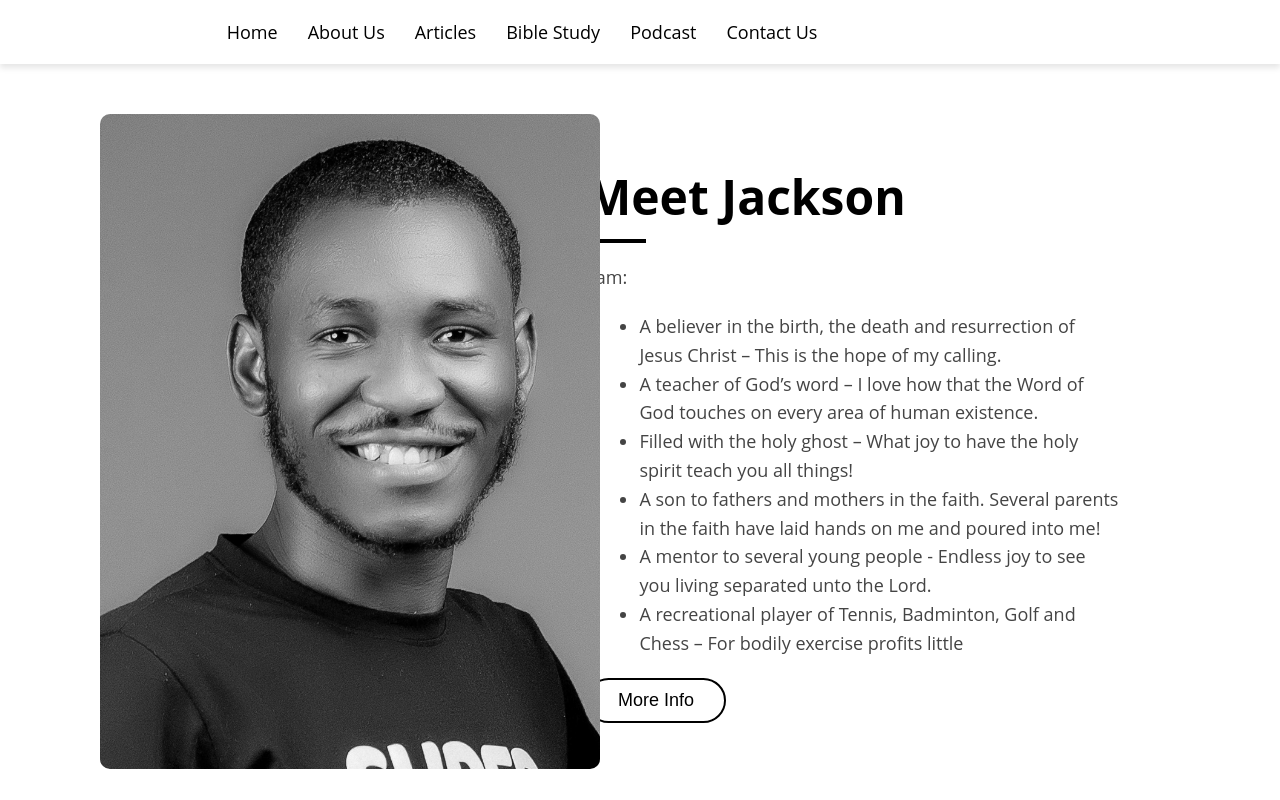
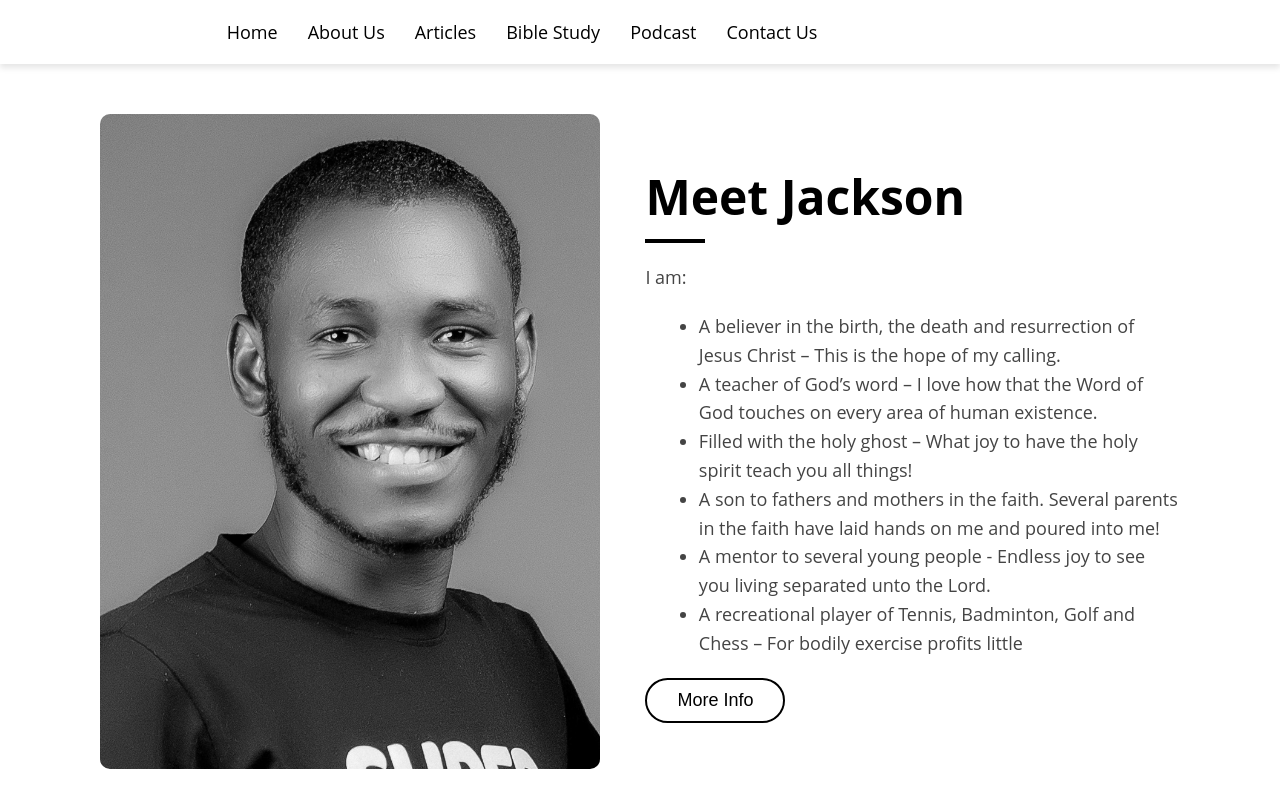
Before and after one commit to princesszion/JAPortfolio, a React (Create React App) app in the folder my-portfolio/: page /about in a window 1280 px wide. Shown: the top 800 px of the page. Built offline with nearby package versions, Linux system fonts and the light colour scheme.

Commit message:
edited design

```diff
--- a/my-portfolio/src/components/About.module.css
+++ b/my-portfolio/src/components/About.module.css
@@ -108,9 +108,48 @@
   margin-bottom: 20px;
 }
 
+
+.aboutText1 {
+  max-width: 55%;
+  padding-left: 30px;
+}
+
+.aboutText1 ul {
+  padding-left: 10%;
+}
+
+.aboutText1 h1 {
+  font-size: 48px;
+  margin-bottom: 10px;
+  font-weight: bold;
+  margin-left: 10%;
+}
+
+.headingLine1 {
+  width: 60px;
+  height: 4px;
+  background-color: #000;
+  margin-bottom: 20px;
+  margin-left: 10%;
+}
+
+.aboutText1 p {
+  font-size: 18px;
+  color: #444;
+  line-height: 1.6;
+  margin-bottom: 20px;
+  margin-left: 10%;
+}
+
 .buttons {
   display: flex;
   gap: 20px;
+}
+
+.buttons {
+  display: flex;
+  gap: 20px;
+  margin-left: 10%;
 }
 
 .moreInfoBtn, .resumeBtn {
@@ -127,7 +166,22 @@
   border: 2px solid #000;
 }
 
-.moreInfoBtn:hover {
+.moreInfoBtn1{
+  padding: 10px 30px;
+  border: 1px solid #000;
+  cursor: pointer;
+  font-size: 18px;
+  border-radius: 50px;
+  margin-left: 10%;
+}
+
+.moreInfoBtn1 {
+  background-color: #fff;
+  color: #000;
+  border: 2px solid #000;
+  margin-left: 10%;
+}
+.moreInfoBtn1:hover {
   background-color: #000;
   color: #fff;
 }
--- a/my-portfolio/src/components/AboutPage.js
+++ b/my-portfolio/src/components/AboutPage.js
@@ -1,75 +1,3 @@
-
-// import React, { useState } from 'react';
-// import styles from './About.module.css';
-
-// const AboutPage = () => {
-//   const [showMoreInfo, setShowMoreInfo] = useState(false);
-
-//   const handleMoreInfoClick = () => {
-//     setShowMoreInfo(!showMoreInfo);
-//   };
-
-//   const handleResumeClick = () => {
-//     window.location.href = 'path/to/your/resume.pdf'; // Update this with the actual URL to the resume file
-//   };
-
-//   const imageUrl = "https://drive.google.com/file/d/11F_vi0vXAsinCibiOrYejXhUC2F6dXSA/view?usp=drive_link";
-//   const imageUrl2 = "https://media.istockphoto.com/id/1492247375/photo/business-woman-portrait-and-lawyer-at-a-law-firm-feeling-proud-of-corporate-vision-happiness.jpg?s=1024x1024&w=is&k=20&c=kipqwc3btIsUaYY0YKTUrWa5dXWk-y4GcCcHbpfCyog=";
-
-//   return (
-//     <div className={styles.aboutPage}>
-//       <main className={styles.mainContent}>
-//         <div className={styles.profilePictureContainer}>
-//           <div className={styles.blueBackdrop}></div>
-//           <img className={styles.profilePicture} src={imageUrl} alt="Kenedy Jackson" />
-//         </div>
-//         <div className={styles.aboutText}>
-//           <h1>About Myself</h1>
-//           <div className={styles.headingLine}></div>
-//           <p>Inappropriate behavior is often laughed off as “boys will be boys,” women face higher conduct standards especially in the workplace. That’s why it’s crucial that, as women, our behavior on the job is beyond reproach. Inappropriate behavior is often laughed off as “boys will be boys,” women face higher.</p>
-//           <p>That’s why it’s crucial that, as women, our behavior on the job is beyond reproach. Inappropriate behavior is often laughed.</p>
-//           {showMoreInfo && (
-//             <div className={styles.moreInfo}>
-//               <p>Here is more information about myself. You can add more detailed content here...</p>
-//             </div>
-//           )}
-//           <div className={styles.buttons}>
-//             <button className={styles.moreInfoBtn} onClick={handleMoreInfoClick}>
-//               {showMoreInfo ? 'Show Less' : 'More Info'}
-//             </button>
-//             <button className={styles.resumeBtn} onClick={handleResumeClick}>Resume</button>
-//           </div>
-//         </div>
-//       </main>
-//       <main className={styles.mainContent}>
-//         <div className={styles.aboutText}>
-//           <h1>About Myself</h1>
-//           <div className={styles.headingLine}></div>
-//           <p>Inappropriate behavior is often laughed off as “boys will be boys,” women face higher conduct standards especially in the workplace. That’s why it’s crucial that, as women, our behavior on the job is beyond reproach. Inappropriate behavior is often laughed off as “boys will be boys,” women face higher.</p>
-//           <p>That’s why it’s crucial that, as women, our behavior on the job is beyond reproach. Inappropriate behavior is often laughed.</p>
-//           {showMoreInfo && (
-//             <div className={styles.moreInfo}>
-//               <p>Here is metailed content here...</p>
-//             </div>
-//           )}
-//           <div className={styles.buttons}>
-//             <button className={styles.moreInfoBtn} onClick={handleMoreInfoClick}>
-//               {showMoreInfo ? 'Show Less' : 'More Info'}
-//             </button>
-//             <button className={styles.resumeBtn} onClick={handleResumeClick}>Resume</button>
-//           </div>
-//         </div>
-//         <div className={styles.profilePictureContainer}>
-//           <div className={styles.blueBackdrop}></div>
-//           <img className={styles.profilePicture} src={imageUrl2} alt="Kenedy Jackson" />
-//         </div>
-//       </main>
-//     </div>
-//   );
-// };
-
-// export default AboutPage;
-
 import React, { useState } from 'react';
 import styles from './About.module.css';
 import image1 from '../assets/images/Jackson.png';
@@ -91,9 +19,9 @@ const AboutPage = () => {
           <div className={styles.blueBackdrop}></div>
           <img className={styles.profilePicture} src={image1} alt="Kenedy Jackson" />
         </div>
-        <div className={styles.aboutText}>
+        <div className={styles.aboutText1}>
           <h1>Meet Jackson</h1>
-          <div className={styles.headingLine}></div>
+          <div className={styles.headingLine1}></div>
           <p>I am:</p>
           <p>
           <ul>
@@ -113,8 +41,8 @@ const AboutPage = () => {
         </ul></p>
             </div>
           )}
-          <div className={styles.buttons}>
-            <button className={styles.moreInfoBtn} onClick={handleMoreInfoClick}>
+          <div className={styles.buttons1}>
+            <button className={styles.moreInfoBtn1} onClick={handleMoreInfoClick}>
               {showMoreInfo ? 'Show Less' : 'More Info'}
             </button>
           </div>
--- a/my-portfolio/src/components/ArticleDetails.js
+++ b/my-portfolio/src/components/ArticleDetails.js
@@ -3,7 +3,7 @@ import { useParams } from 'react-router-dom';
 import axios from 'axios';
 import styles from './ArticleDetails.module.css';
 
-const BASE_URL = 'http://127.0.0.1:8000';
+const BASE_URL = 'http://212.129.37.106:8081';
 
 const ArticleDetails = () => {
   const { id } = useParams();
--- a/my-portfolio/src/components/ArticlesPage.js
+++ b/my-portfolio/src/components/ArticlesPage.js
@@ -3,15 +3,20 @@ import { Link } from 'react-router-dom';
 import axios from 'axios';
 import styles from './Articles.module.css';
 
-const BASE_URL = 'http://127.0.0.1:8000'; // Base URL for Django server
+const BASE_URL = 'http://127.0.0.1:8000/api/api/'; // Base URL for Django server
 
 const ArticlesPage = () => {
   const [selectedCategory, setSelectedCategory] = useState(0); // Use ID 0 for "All Categories"
   const [articles, setArticles] = useState([]);
   const [categories, setCategories] = useState([]);
+  const https = require('https');
 
+
+  const agent = new https.Agent({
+    rejectUnauthorized: false
+  });
   useEffect(() => {
-    axios.get(`${BASE_URL}/api/api/categories/`)
+    axios.get('http://212.129.37.106:8081/api/api/categories/',{ httpsAgent:agent})
       .then(response => {
         console.log('Categories fetched:', response.data); // Debugging log
         setCategories([{ id: 0, name: 'All Categories' }, ...response.data]);
@@ -20,7 +25,7 @@ const ArticlesPage = () => {
         console.error('Error fetching categories:', error);
       });
 
-    axios.get(`${BASE_URL}/api/api/blogposts/`)
+    axios.get('http://212.129.37.106:8081/api/api/blogposts/')
       .then(response => {
         console.log('Articles fetched:', response.data); // Debugging log
         setArticles(response.data);
--- a/my-portfolio/src/components/BibleStudyPage.js
+++ b/my-portfolio/src/components/BibleStudyPage.js
@@ -3,7 +3,7 @@ import axios from 'axios';
 import styles from './BibleStudy.module.css';
 import bibleImage from '../assets/images/bible.jpg'; // Replace with the actual path to your image
 
-const BASE_URL = 'http://127.0.0.1:8000';
+const BASE_URL = '"http://212.129.37.106:8081/';
 
 const BibleStudyPage = () => {
   const [formData, setFormData] = useState({
@@ -25,7 +25,7 @@ const BibleStudyPage = () => {
 
   const handleSubmit = (e) => {
     e.preventDefault();
-    axios.post(`${BASE_URL}/api/api/submit-bible-study-form/`, formData)
+    axios.post('http://212.129.37.106:8081/api/api/submit-bible-study-form/', formData)
       .then(response => {
         setFeedback('Thank you for signing up! You will receive the joining links soon.');
         setFormData({
--- a/my-portfolio/src/components/ContactMessagesPage.js
+++ b/my-portfolio/src/components/ContactMessagesPage.js
@@ -2,7 +2,7 @@ import React, { useState, useEffect } from 'react';
 import axios from 'axios';
 import styles from './ContactMessages.module.css';
 
-const BASE_URL = 'http://127.0.0.1:8000'; // Base URL for Django server
+const BASE_URL = 'http://212.129.37.106:8081'; // Base URL for Django server
 
 const ContactMessagesPage = () => {
   const [messages, setMessages] = useState([]);
--- a/my-portfolio/src/components/ContactPage.js
+++ b/my-portfolio/src/components/ContactPage.js
@@ -2,7 +2,7 @@ import React, { useState } from 'react';
 import axios from 'axios';
 import styles from './Contact.module.css';
 
-const BASE_URL = 'http://127.0.0.1:8000'; // Base URL for Django server
+const BASE_URL = '"http://212.129.37.106:8081'; // Base URL for Django server
 
 const ContactPage = () => {
   const [formData, setFormData] = useState({
@@ -33,7 +33,7 @@ const ContactPage = () => {
       subject: formData.subject,
       message: formData.message
     };
-    axios.post(`${BASE_URL}/api/api/submit-contact-form/`, dataToSend, {
+    axios.post('http://212.129.37.106:8081/api/api/submit-contact-form/', dataToSend, {
       headers: {
         'Content-Type': 'application/json'
       }
```
Also changed, not shown: 1 other file (tests, documents, lock files or other folders).
